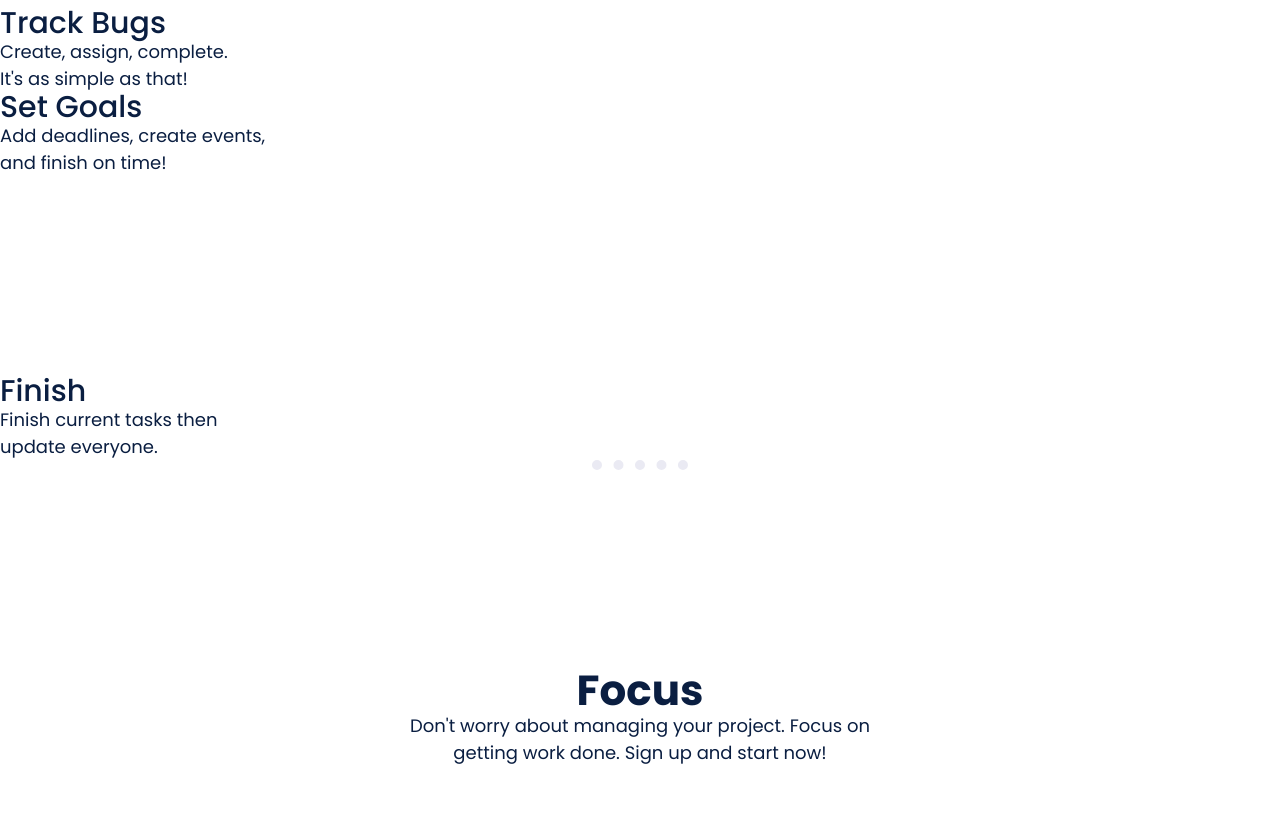
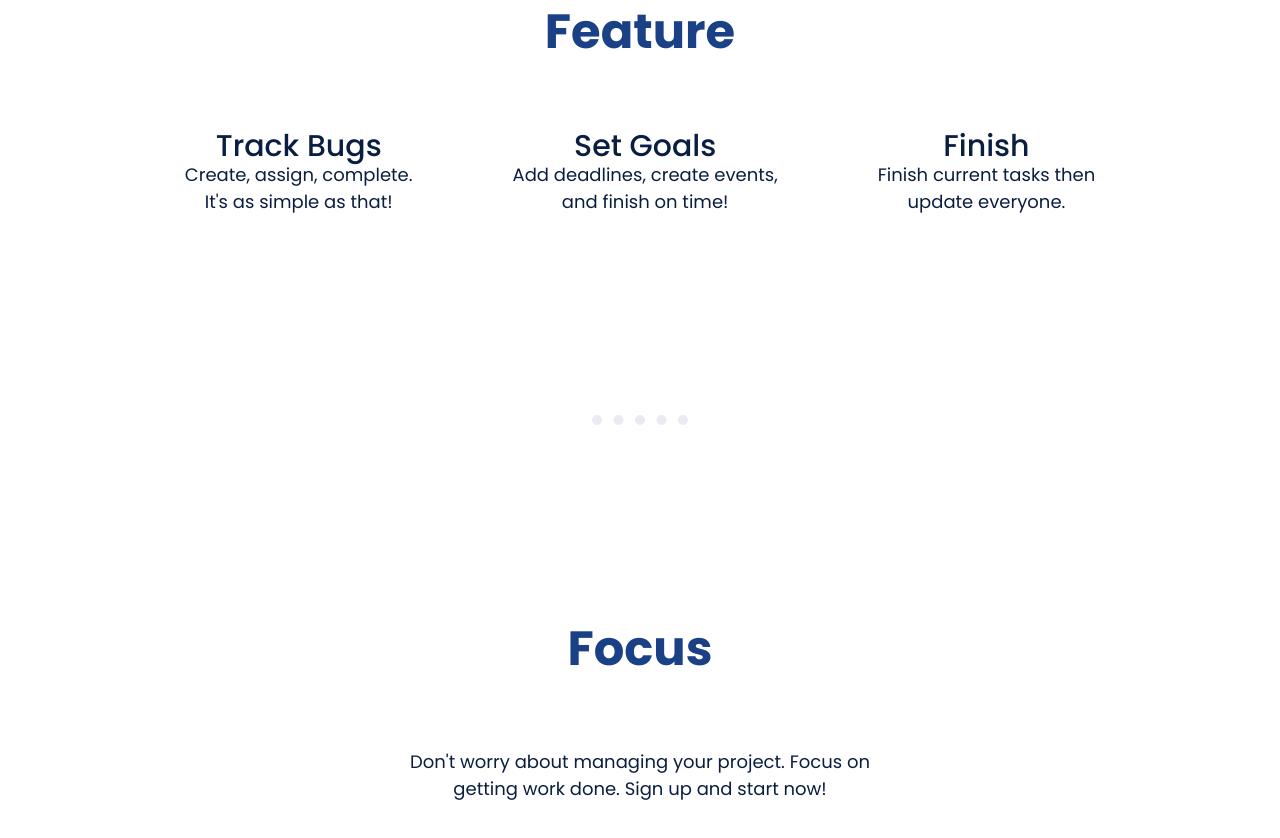
Before and after one commit to CodeAlanSanchez/project-manager-cra, a React (Create React App) app: page / in a window 1280 px wide. Shown: the part 1260-2098 px from the top of the page. Built offline with nearby package versions, Linux system fonts and the light colour scheme.

Commit message:
Finish home page

```diff
--- a/src/pages/Home.tsx
+++ b/src/pages/Home.tsx
@@ -21,6 +21,9 @@ const Home: React.FC = () => {
       <hr />
       {/* Features */}
       <section className="features">
+        <h2>Feature
+        </h2>
+        <div className="items">
           <div className="item">
             <h5>Track Bugs</h5>
             <p>
@@ -35,7 +38,6 @@ const Home: React.FC = () => {
               and finish on time!
             </p>
           </div>
-      </section>
           <div className="item">
             <h5>Finish</h5>
             <p>
@@ -44,10 +46,12 @@ const Home: React.FC = () => {
               <br />
             </p>
           </div>
+        </div>
+      </section>
       <hr />
       {/* Goals */}
       <section className="goal">
-        <h3>Focus</h3>
+        <h2>Focus</h2>
         <p>
           Don&apos;t worry about managing your project. Focus on getting work
           done. Sign up and start now!
```
Lines whose indentation alone changed are shown as unchanged.
